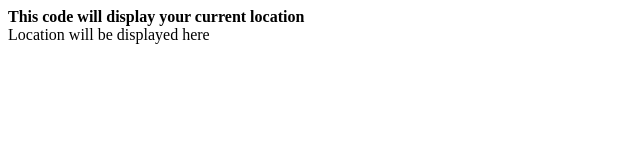
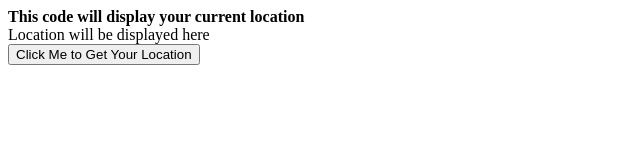
Before and after one commit to AlinZohari/APP-AssetsManagement, a website: page getLocation.html in a window 1280 px wide. Shown: the whole page, without its empty margins (0-640 px from the left). Drawn offline with Linux system fonts and the light colour scheme.

Commit message:
added getLocation button

```diff
--- a/getLocation.html
+++ b/getLocation.html
@@ -8,5 +8,7 @@
 <b>This code will display your current location </b>
 <div id='showLocation'>Location will be displayed here</div>
 
+<button id='getLocation' onclick='getLocation()'>Click Me to Get Your Location</button>
+
 </body>
 </html>
```
